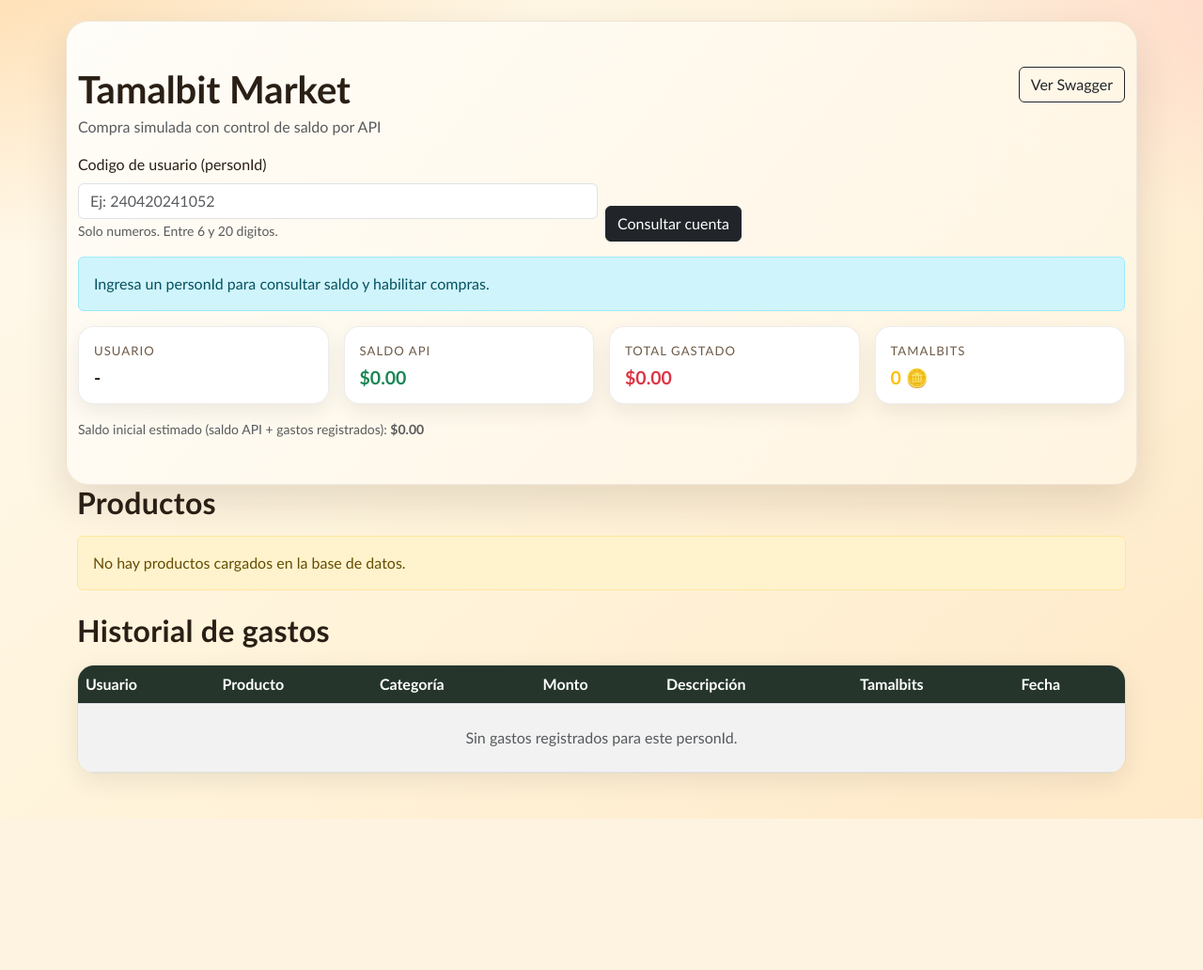
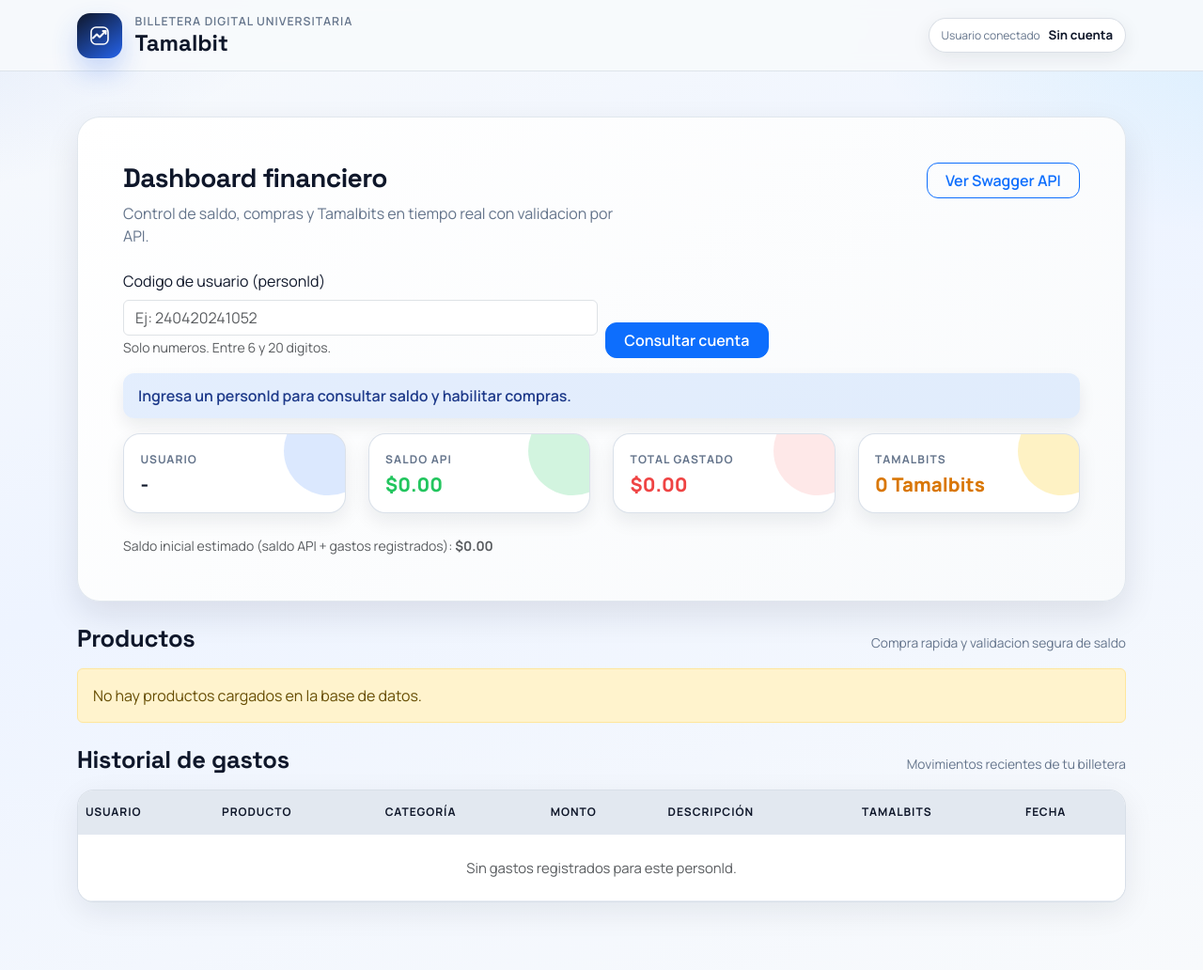
Before and after one commit to Belpoo/tamalbit, a PHP site: page /front/index.html in a window 1280 px wide. Shown: the whole page at 94% size. Before the commit the page ends 871 px from the top, so only its background shows below. Run offline with PHP 8.4, Linux system fonts and the light colour scheme; data that the repository does not hold is empty; some libraries are stand-ins or nearby versions.

Commit message:
actualizacion interfaz de usuario y corrección rutas de imagenes

```diff
--- a/front/index.html
+++ b/front/index.html
@@ -4,19 +4,46 @@
 	<meta charset="UTF-8">
 	<meta name="viewport" content="width=device-width, initial-scale=1.0">
 	<title>Tamalbit</title>
+	<link rel="preconnect" href="https://fonts.googleapis.com">
+	<link rel="preconnect" href="https://fonts.gstatic.com" crossorigin>
+	<link href="https://fonts.googleapis.com/css2?family=Manrope:wght@400;500;600;700;800&family=Space+Grotesk:wght@600;700&display=swap" rel="stylesheet">
 
-	<link href="https://cdn.jsdelivr.net/npm/bootstrap@5.3.3/dist/css/bootstrap.min.css" rel="stylesheet">
-	<link href="styles/styles.css" rel="stylesheet">
+	<link href="styles/bootstrap.min.css" rel="stylesheet">
+	<link href="styles/styles.css?v=20260509" rel="stylesheet">
 </head>
 <body>
+<header class="top-navbar">
+	<div class="container nav-shell">
+		<div class="brand-wrap">
+			<div class="brand-icon" aria-hidden="true">
+				<svg width="24" height="24" viewBox="0 0 24 24" fill="none" xmlns="http://www.w3.org/2000/svg">
+					<path d="M5 14.5L9 10.5L12 13.5L18.5 7" stroke="currentColor" stroke-width="2" stroke-linecap="round" stroke-linejoin="round"/>
+					<path d="M15.5 7H18.5V10" stroke="currentColor" stroke-width="2" stroke-linecap="round" stroke-linejoin="round"/>
+					<rect x="3" y="3" width="18" height="18" rx="5" stroke="currentColor" stroke-width="1.6"/>
+				</svg>
+			</div>
+			<div>
+				<p class="brand-kicker mb-0">Billetera digital universitaria</p>
+				<h1 class="brand-title mb-0">Tamalbit</h1>
+			</div>
+		</div>
+
+		<div class="connected-user-pill">
+			<span class="pill-label">Usuario conectado</span>
+			<strong id="navbarUser" class="pill-value">Sin cuenta</strong>
+		</div>
+	</div>
+</header>
+
 <main class="page-shell">
-	<section class="hero-card container py-4 py-md-5">
-		<div class="d-flex flex-wrap justify-content-between align-items-start gap-3 mb-3">
+	<section class="container py-4 py-lg-5">
+		<div class="hero-card p-4 p-lg-5 mb-4">
+			<div class="d-flex flex-wrap justify-content-between align-items-start gap-3 mb-4">
 				<div>
-				<h1 class="display-6 fw-bold mb-1">Tamalbit Market</h1>
-				<p class="text-muted mb-0">Compra simulada con control de saldo por API</p>
+					<h2 class="hero-title mb-2">Dashboard financiero</h2>
+					<p class="hero-subtitle mb-0">Control de saldo, compras y Tamalbits en tiempo real con validacion por API.</p>
 				</div>
-			<a class="btn btn-outline-dark" target="_blank" href="http://localhost:8083/swagger-ui/index.html">Ver Swagger</a>
+				<a class="btn btn-outline-primary soft-btn" target="_blank" href="http://localhost:8083/swagger-ui/index.html">Ver Swagger API</a>
 			</div>
 
 			<form id="personIdForm" class="row g-2 align-items-end mb-3" method="GET" action="index.html" novalidate>
@@ -36,54 +63,61 @@
 					<small id="personIdHelp" class="text-muted">Solo numeros. Entre 6 y 20 digitos.</small>
 				</div>
 				<div class="col-12 col-md-auto">
-				<button class="btn btn-dark w-100" type="submit">Consultar cuenta</button>
+					<button class="btn btn-primary w-100 soft-btn" type="submit">Consultar cuenta</button>
 				</div>
 			</form>
 
 			<div id="alertsContainer"></div>
 
-		<div class="row g-3 metrics-row">
-			<div class="col-12 col-md-3">
-				<article class="metric-card">
+			<div class="row g-3 g-lg-4 metrics-row">
+				<div class="col-12 col-sm-6 col-xl-3">
+					<article class="metric-card tone-user">
 						<span class="metric-label">Usuario</span>
 						<h3 id="metricUsuario" class="metric-value">-</h3>
 					</article>
 				</div>
-			<div class="col-12 col-md-3">
-				<article class="metric-card">
+				<div class="col-12 col-sm-6 col-xl-3">
+					<article class="metric-card tone-balance">
 						<span class="metric-label">Saldo API</span>
-					<h3 id="metricSaldo" class="metric-value text-success">$0.00</h3>
+						<h3 id="metricSaldo" class="metric-value">$0.00</h3>
 					</article>
 				</div>
-			<div class="col-12 col-md-3">
-				<article class="metric-card">
+				<div class="col-12 col-sm-6 col-xl-3">
+					<article class="metric-card tone-expense">
 						<span class="metric-label">Total gastado</span>
-					<h3 id="metricGastado" class="metric-value text-danger">$0.00</h3>
+						<h3 id="metricGastado" class="metric-value">$0.00</h3>
 					</article>
 				</div>
-			<div class="col-12 col-md-3">
-				<article class="metric-card">
+				<div class="col-12 col-sm-6 col-xl-3">
+					<article class="metric-card tone-bits">
 						<span class="metric-label">Tamalbits</span>
-					<h3 id="metricTamalbits" class="metric-value text-warning">0 🪙</h3>
+						<h3 id="metricTamalbits" class="metric-value">0</h3>
 					</article>
 				</div>
 			</div>
 
-		<p class="small text-muted mt-3 mb-0">
+			<p class="small text-muted mt-4 mb-0">
 				Saldo inicial estimado (saldo API + gastos registrados):
 				<strong id="metricSaldoInicial">$0.00</strong>
 			</p>
-	</section>
+		</div>
 
-	<section class="container mb-4">
-		<h2 class="section-title">Productos</h2>
+		<section class="mb-4">
+			<div class="section-head">
+				<h2 class="section-title mb-0">Productos</h2>
+				<span class="section-caption">Compra rapida y validacion segura de saldo</span>
+			</div>
 			<div id="productosContainer" class="row g-4"></div>
 		</section>
 
-	<section class="container pb-5">
-		<h2 class="section-title">Historial de gastos</h2>
+		<section class="pb-2 pb-lg-4">
+			<div class="section-head">
+				<h2 class="section-title mb-0">Historial de gastos</h2>
+				<span class="section-caption">Movimientos recientes de tu billetera</span>
+			</div>
 			<div class="table-shell">
-			<table class="table table-striped table-hover align-middle mb-0">
+				<div class="table-responsive">
+					<table class="table table-hover align-middle mb-0">
 						<thead>
 						<tr>
 							<th>Usuario</th>
@@ -98,9 +132,11 @@
 						<tbody id="historialBody"></tbody>
 					</table>
 				</div>
+			</div>
+		</section>
 	</section>
 </main>
 
-<script src="scripts/script.js?v=20260508"></script>
+<script src="scripts/script.js?v=20260509"></script>
 </body>
 </html>
--- a/front/styles/styles.css
+++ b/front/styles/styles.css
@@ -1,12 +1,19 @@
 :root {
-	--bg-cream: #fff9ee;
-	--bg-accent: #ffe3bf;
-	--text-main: #2a1f15;
-	--text-soft: #6d5a47;
-	--brand-dark: #1f3a2f;
-	--brand-hot: #ff7b2c;
-	--card: #ffffff;
-	--shadow: 0 18px 45px rgba(30, 20, 10, 0.12);
+	--navy-900: #0f172a;
+	--blue-600: #2563eb;
+	--green-500: #22c55e;
+	--gold-400: #facc15;
+	--sky-100: #dbeafe;
+	--slate-700: #334155;
+	--slate-500: #64748b;
+	--slate-300: #cbd5e1;
+	--bg-soft: #f8fafc;
+	--surface: #ffffff;
+	--radius-xl: 24px;
+	--radius-lg: 18px;
+	--radius-md: 14px;
+	--shadow-soft: 0 14px 35px rgba(15, 23, 42, 0.1);
+	--shadow-hover: 0 22px 46px rgba(37, 99, 235, 0.16);
 }
 
 * {
@@ -16,12 +23,12 @@
 body {
 	margin: 0;
 	min-height: 100vh;
-	color: var(--text-main);
+	color: var(--navy-900);
 	background:
-		radial-gradient(1200px 600px at -10% -10%, #ffd7a1 0%, transparent 60%),
-		radial-gradient(1000px 500px at 110% 0%, #ffd7c8 0%, transparent 50%),
-		linear-gradient(140deg, var(--bg-cream) 0%, #fff4dc 45%, #ffe9c8 100%);
-	font-family: "Trebuchet MS", "Gill Sans", "Segoe UI", sans-serif;
+		radial-gradient(900px 500px at -15% -8%, rgba(37, 99, 235, 0.15) 0%, transparent 60%),
+		radial-gradient(1000px 600px at 110% -5%, rgba(56, 189, 248, 0.17) 0%, transparent 52%),
+		linear-gradient(160deg, #f8fafc 0%, #eef4ff 45%, #f8fafc 100%);
+	font-family: "Manrope", "Segoe UI", sans-serif;
 }
 
 .page-shell {
@@ -29,65 +36,215 @@ body {
 	z-index: 1;
 }
 
+.top-navbar {
+	position: sticky;
+	top: 0;
+	z-index: 10;
+	backdrop-filter: blur(8px);
+	background: rgba(248, 250, 252, 0.9);
+	border-bottom: 1px solid rgba(148, 163, 184, 0.25);
+}
+
+.nav-shell {
+	display: flex;
+	justify-content: space-between;
+	align-items: center;
+	gap: 1rem;
+	padding-block: 0.85rem;
+}
+
+.brand-wrap {
+	display: flex;
+	align-items: center;
+	gap: 0.85rem;
+}
+
+.brand-icon {
+	width: 48px;
+	height: 48px;
+	display: grid;
+	place-items: center;
+	border-radius: 14px;
+	background: linear-gradient(145deg, var(--navy-900), var(--blue-600));
+	color: #ffffff;
+	box-shadow: 0 14px 28px rgba(37, 99, 235, 0.24);
+}
+
+.brand-icon svg {
+	width: 24px !important;
+	height: 24px !important;
+	min-width: 24px;
+	min-height: 24px;
+	max-width: 24px;
+	max-height: 24px;
+	display: block;
+	flex: 0 0 24px;
+}
+
+.brand-kicker {
+	font-size: 0.77rem;
+	font-weight: 600;
+	letter-spacing: 0.08em;
+	text-transform: uppercase;
+	color: var(--slate-500);
+}
+
+.brand-title {
+	font-family: "Space Grotesk", "Manrope", sans-serif;
+	font-size: 1.5rem;
+	font-weight: 700;
+	color: var(--navy-900);
+}
+
+.connected-user-pill {
+	background: var(--surface);
+	border: 1px solid rgba(148, 163, 184, 0.35);
+	padding: 0.45rem 0.8rem;
+	border-radius: 999px;
+	display: flex;
+	align-items: center;
+	gap: 0.55rem;
+	box-shadow: 0 6px 20px rgba(15, 23, 42, 0.08);
+}
+
+.pill-label {
+	font-size: 0.75rem;
+	color: var(--slate-500);
+}
+
+.pill-value {
+	font-size: 0.83rem;
+	color: var(--navy-900);
+}
+
 .hero-card {
-	margin-top: 1.4rem;
-	border-radius: 24px;
-	background: linear-gradient(130deg, #fffdf8 0%, #fff4e0 100%);
-	box-shadow: var(--shadow);
-	border: 1px solid rgba(117, 85, 47, 0.12);
+	border-radius: var(--radius-xl);
+	background:
+		linear-gradient(145deg, rgba(255, 255, 255, 0.98), rgba(248, 250, 252, 0.98)),
+		linear-gradient(120deg, rgba(37, 99, 235, 0.08), rgba(125, 211, 252, 0.08));
+	box-shadow: var(--shadow-soft);
+	border: 1px solid rgba(203, 213, 225, 0.55);
+}
+
+.hero-title {
+	font-family: "Space Grotesk", "Manrope", sans-serif;
+	font-size: clamp(1.55rem, 2.2vw, 2rem);
+	font-weight: 700;
+	letter-spacing: -0.02em;
+}
+
+.hero-subtitle {
+	color: var(--slate-500);
+	max-width: 54ch;
 }
 
 .section-title {
-	font-weight: 800;
-	letter-spacing: 0.3px;
+	font-family: "Space Grotesk", "Manrope", sans-serif;
+	font-size: clamp(1.3rem, 2vw, 1.6rem);
+	font-weight: 700;
+	letter-spacing: -0.01em;
+}
+
+.section-head {
+	display: flex;
+	justify-content: space-between;
+	align-items: flex-end;
+	gap: 1rem;
 	margin-bottom: 1rem;
 }
 
+.section-caption {
+	font-size: 0.86rem;
+	color: var(--slate-500);
+}
+
 .metrics-row .metric-card {
-	background: var(--card);
-	border-radius: 16px;
-	padding: 1rem;
-	border: 1px solid rgba(44, 31, 18, 0.08);
-	box-shadow: 0 8px 22px rgba(20, 10, 4, 0.07);
+	background: var(--surface);
+	border-radius: var(--radius-lg);
+	padding: 1.1rem;
+	border: 1px solid rgba(203, 213, 225, 0.7);
+	box-shadow: 0 8px 20px rgba(15, 23, 42, 0.08);
 	height: 100%;
+	position: relative;
+	overflow: hidden;
+}
+
+.metrics-row .metric-card::after {
+	content: "";
+	position: absolute;
+	right: -30px;
+	top: -30px;
+	width: 95px;
+	height: 95px;
+	border-radius: 50%;
+	background: rgba(148, 163, 184, 0.12);
+}
+
+.metric-card.tone-user::after {
+	background: rgba(59, 130, 246, 0.18);
+}
+
+.metric-card.tone-balance::after {
+	background: rgba(34, 197, 94, 0.2);
+}
+
+.metric-card.tone-expense::after {
+	background: rgba(248, 113, 113, 0.16);
+}
+
+.metric-card.tone-bits::after {
+	background: rgba(250, 204, 21, 0.25);
 }
 
 .metric-label {
 	display: block;
-	font-size: 0.82rem;
+	font-size: 0.75rem;
 	text-transform: uppercase;
-	color: var(--text-soft);
-	letter-spacing: 0.08em;
+	color: var(--slate-500);
+	letter-spacing: 0.09em;
 	margin-bottom: 0.35rem;
+	font-weight: 700;
 }
 
 .metric-value {
 	margin: 0;
-	font-size: 1.22rem;
+	font-size: clamp(1.15rem, 1.6vw, 1.4rem);
 	font-weight: 800;
 }
 
+.tone-balance .metric-value {
+	color: var(--green-500);
+}
+
+.tone-expense .metric-value {
+	color: #ef4444;
+}
+
+.tone-bits .metric-value {
+	color: #d97706;
+}
+
 .product-card {
-	background: var(--card);
-	border-radius: 18px;
+	background: var(--surface);
+	border-radius: var(--radius-lg);
 	padding: 1rem;
-	border: 1px solid rgba(34, 21, 11, 0.09);
-	box-shadow: 0 10px 30px rgba(30, 18, 8, 0.08);
+	border: 1px solid rgba(203, 213, 225, 0.7);
+	box-shadow: 0 8px 24px rgba(15, 23, 42, 0.07);
 	transition: transform 0.25s ease, box-shadow 0.25s ease;
 }
 
 .product-card:hover {
-	transform: translateY(-3px) rotate(-0.2deg);
-	box-shadow: 0 16px 30px rgba(30, 18, 8, 0.15);
+	transform: translateY(-6px);
+	box-shadow: var(--shadow-hover);
 }
 
 .product-media-wrap {
 	position: relative;
 	overflow: hidden;
-	border-radius: 12px;
+	border-radius: var(--radius-md);
 	aspect-ratio: 16 / 9;
-	background: linear-gradient(130deg, #f8ebd5, #ffe3c4);
-	border: 1px solid rgba(44, 31, 18, 0.1);
+	background: linear-gradient(130deg, #dbeafe, #eff6ff);
+	border: 1px solid rgba(147, 197, 253, 0.4);
 }
 
 .product-image {
@@ -98,58 +255,169 @@ body {
 }
 
 .price-tag {
-	color: var(--brand-hot);
+	color: var(--blue-600);
 	font-size: 2rem;
 	line-height: 1;
 }
 
-.purchase-form .form-control {
-	border-radius: 10px;
-	border-color: rgba(40, 20, 5, 0.15);
+.category-badge {
+	background: #eff6ff;
+	color: #1d4ed8;
+	border: 1px solid #bfdbfe;
+	font-weight: 600;
+	letter-spacing: 0.01em;
 }
 
-.purchase-form .btn-dark {
-	border-radius: 10px;
-	border: none;
-	background: linear-gradient(120deg, #2d4032, #13261e);
+.purchase-form .form-control {
+	border-radius: 11px;
+	border-color: rgba(148, 163, 184, 0.45);
+	padding-block: 0.58rem;
 }
 
-.purchase-form .btn-dark:hover {
-	background: linear-gradient(120deg, #364f3f, #183328);
+.purchase-form .form-control:focus {
+	border-color: rgba(37, 99, 235, 0.5);
+	box-shadow: 0 0 0 0.2rem rgba(37, 99, 235, 0.12);
+}
+
+.soft-btn {
+	border-radius: 12px;
+	font-weight: 600;
+	padding-inline: 1.2rem;
+}
+
+.purchase-form .btn-dark,
+.purchase-form .btn-primary {
+	border-radius: 12px;
+	border: none;
+	background: linear-gradient(120deg, #1e40af, #2563eb);
+}
+
+.purchase-form .btn-dark:hover,
+.purchase-form .btn-primary:hover {
+	background: linear-gradient(120deg, #1d4ed8, #1e40af);
 }
 
 .table-shell {
-	border-radius: 18px;
+	background: var(--surface);
+	border-radius: var(--radius-lg);
 	overflow: hidden;
-	border: 1px solid rgba(0, 0, 0, 0.08);
-	box-shadow: 0 8px 28px rgba(0, 0, 0, 0.08);
+	border: 1px solid rgba(203, 213, 225, 0.75);
+	box-shadow: 0 10px 32px rgba(15, 23, 42, 0.08);
 }
 
 .table thead th {
-	background: #25352c;
-	color: #fff;
+	border: none;
+	background: #e2e8f0;
+	color: var(--navy-900);
+	font-size: 0.75rem;
+	text-transform: uppercase;
+	letter-spacing: 0.08em;
+	font-weight: 700;
+	padding-block: 0.9rem;
+}
+
+.table td {
+	border-color: rgba(226, 232, 240, 0.8);
+	padding-block: 0.85rem;
+	font-size: 0.93rem;
+}
+
+.table tbody tr:hover {
+	background: #f8fbff;
+}
+
+.history-category {
+	display: inline-flex;
+	align-items: center;
+	padding: 0.24rem 0.6rem;
+	border-radius: 999px;
+	font-size: 0.74rem;
+	font-weight: 700;
+	background: #eef2ff;
+	color: #3730a3;
+}
+
+.bits-pill {
+	display: inline-flex;
+	align-items: center;
+	gap: 0.35rem;
+	padding: 0.22rem 0.6rem;
+	border-radius: 999px;
+	font-weight: 700;
+	font-size: 0.76rem;
+	background: rgba(250, 204, 21, 0.18);
+	color: #92400e;
+}
+
+.bits-icon {
+	width: 14px;
+	height: 14px;
+	border-radius: 50%;
+	background: radial-gradient(circle at 30% 30%, #fef08a, #f59e0b);
+	box-shadow: inset 0 0 0 1px rgba(146, 64, 14, 0.2);
+}
+
+#alertsContainer .alert {
+	border: none;
+	border-radius: 12px;
+	padding: 0.75rem 1rem;
+	font-weight: 600;
+	box-shadow: 0 8px 18px rgba(15, 23, 42, 0.08);
+}
+
+#alertsContainer .alert-success {
+	background: rgba(34, 197, 94, 0.14);
+	color: #166534;
+}
+
+#alertsContainer .alert-warning {
+	background: rgba(250, 204, 21, 0.18);
+	color: #854d0e;
+}
+
+#alertsContainer .alert-danger {
+	background: rgba(248, 113, 113, 0.16);
+	color: #991b1b;
+}
+
+#alertsContainer .alert-info {
+	background: rgba(59, 130, 246, 0.13);
+	color: #1e3a8a;
 }
 
 .reveal-up {
 	opacity: 0;
-	transform: translateY(12px);
+	transform: translateY(16px);
 }
 
 .reveal-up.visible {
 	opacity: 1;
 	transform: translateY(0);
-	transition: all 0.55s cubic-bezier(.2, .65, .2, 1);
+	transition: all 0.6s cubic-bezier(.2, .65, .2, 1);
 }
 
 @media (max-width: 767px) {
+	.nav-shell {
+		flex-wrap: wrap;
+		justify-content: center;
+	}
+
+	.connected-user-pill {
+		width: 100%;
+		justify-content: center;
+	}
+
 	.hero-card {
-		margin-top: 0;
-		border-radius: 0;
-		border-left: none;
-		border-right: none;
+		border-radius: var(--radius-lg);
+		padding: 1.05rem;
+	}
+
+	.section-head {
+		flex-direction: column;
+		align-items: flex-start;
 	}
 
 	.price-tag {
-		font-size: 1.8rem;
+		font-size: 1.75rem;
 	}
 }
```
Also changed, not shown: front/scripts/script.js (+10 -7 lines), front/images/gaseosa.jpg (renamed from images/gaseosa.jpg), front/images/hamburguesa.jpg (renamed from images/hamburguesa.jpg), front/images/patas-de-zancudo.jpg (renamed from images/patas-de-zancudo.jpg), front/images/pizza.jpg (added), images/pizza.jpg (deleted), 2 other files. Lines whose indentation alone changed are shown as unchanged.
